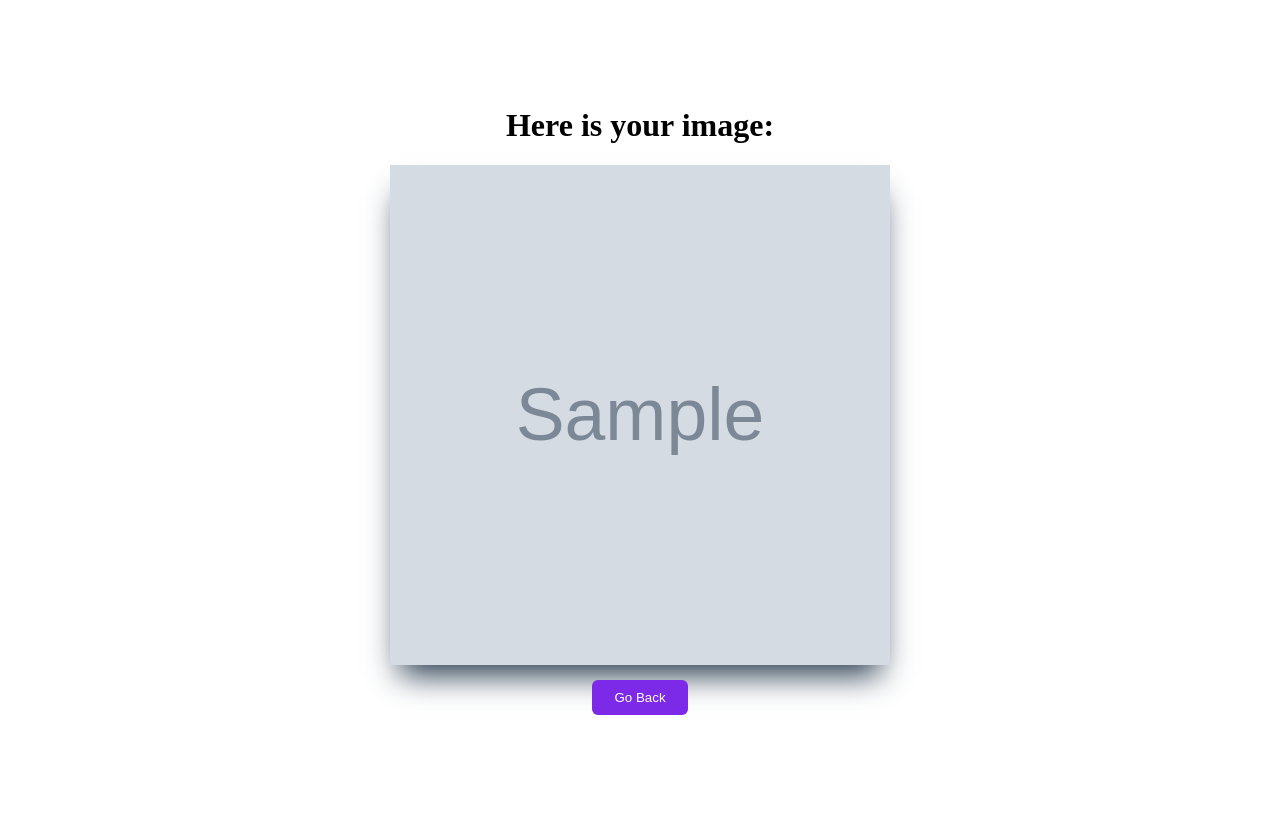
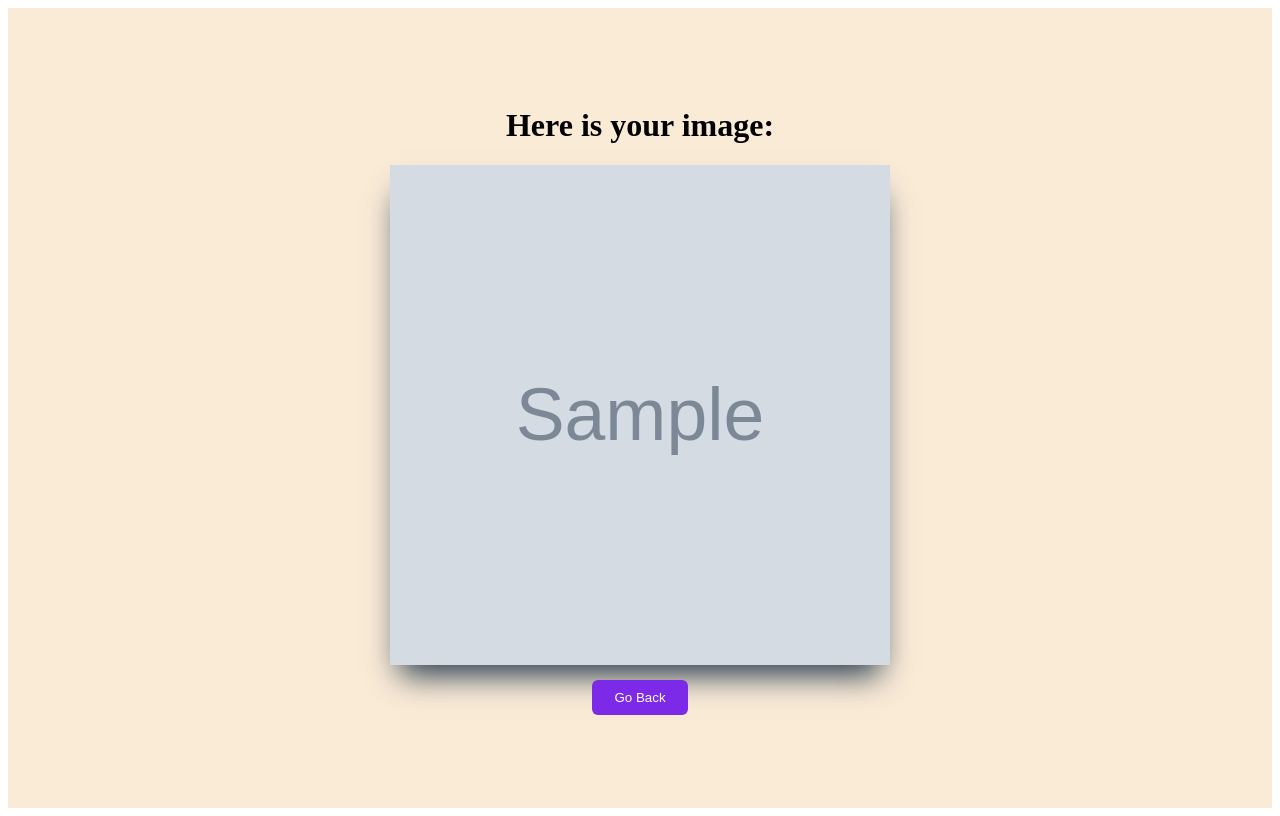
Before and after one commit to devmehta35/project-waifu, a Flask app: template api/templates/image.html in a window 1280 px wide. Run offline with Flask 3, Linux system fonts and the light colour scheme; the template is opened without the code that fills it: most values are stand-ins (such as "Sample title", 1, 10 or a date in 2020); grey boxes marked "Sample" are stand-in pictures.

Commit message:
updated...

```diff
--- a/api/templates/image.html
+++ b/api/templates/image.html
@@ -4,6 +4,7 @@
     <meta charset="UTF-8">
     <style>
         .main{
+            background: antiquewhite;
             height: 100vh;
             width: 100%;
             align-items: center;
```
